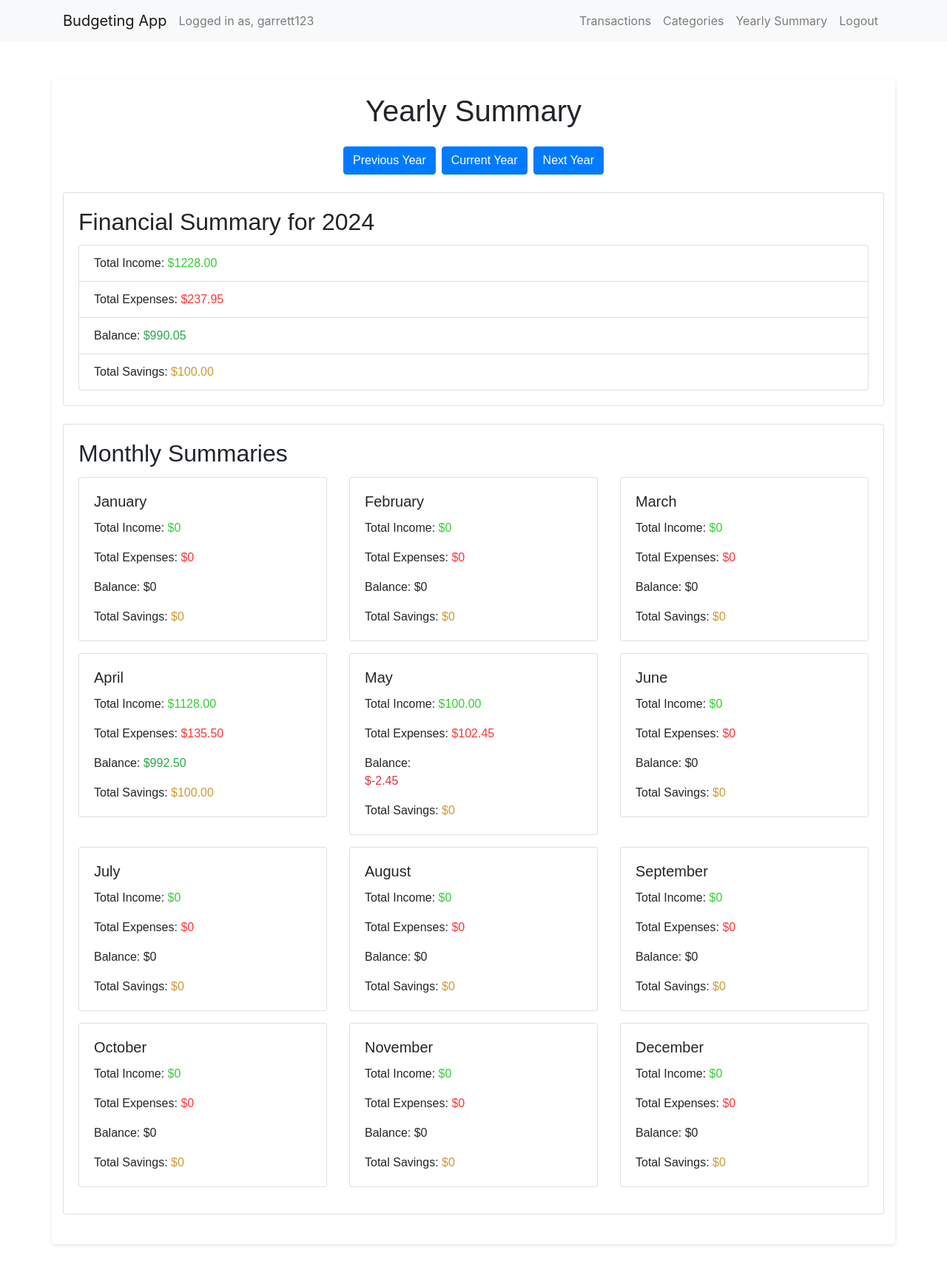
After one commit to garrett-west13/budget-app, a Django app: page /yearly_summary/2024/ in a window 1280 px wide. The commit adds this page. Shown: the whole page at 74% size. Run offline with Django 5.2, Linux system fonts and the light colour scheme; a user stored in the database is signed in; data comes from the database, SQL or seed files in the repository; both versions use the stored data as it was after the commit; some libraries are stand-ins or nearby versions.

Commit message:
Add category page and yearly summary page

```diff
--- a/budget/static/styles.css
+++ b/budget/static/styles.css
@@ -316,3 +332,15 @@ table td.current-day:hover {
 .card-title {
     margin-bottom: 0;
 }
+
+.expenses {
+    color: #ff3333;
+}
+
+.income {
+    color: #33cc33;
+}
+
+.savings {
+    color: #cc9933;
+}
--- a/budget/templates/layout.html
+++ b/budget/templates/layout.html
@@ -33,7 +33,7 @@
                     <a class="nav-link" href="{% url 'category_list' %}">Categories</a>
                 </li>
                 <li class="nav-item">
-                    <a class="nav-link" href="#">Yearly Report</a>
+                    <a class="nav-link" href="{% url 'yearly_summary' default_year %}">Yearly Summary</a>
                 </li>
                 <li class="nav-item">
                     <a class="nav-link" href="{% url 'logout' %}">Logout</a>
--- /dev/null
+++ b/budget/templates/yearly_summary.html
@@ -0,0 +1,93 @@
+{% extends 'layout.html' %}
+
+{% load static %}
+
+{% block title %}Yearly Summary{% endblock %}
+
+{% block content %}
+
+<div class="container body">
+    <h1 class="text-center mb-4">Yearly Summary</h1>
+
+    <div class="d-flex justify-content-center mb-4">
+        <button id="prev-year" class="btn btn-primary">Previous Year</button>
+        <button id="current-year" class="btn btn-primary ml-2">Current Year</button>
+        <button id="next-year" class="btn btn-primary ml-2">Next Year</button>
+    </div>
+
+    {% if yearly_summary %}
+        <div class="card">
+            <div class="card-body">
+                <h2 class="card-title">Financial Summary for {{ yearly_summary.selected_year }}</h2>
+                <ul class="list-group">
+                    <li class="list-group-item">Total Income: <span class="income">${{ yearly_summary.total_income }}</span></li>
+                    <li class="list-group-item">Total Expenses: <span class="expenses">${{ yearly_summary.total_expenses }}</span></li>
+                    <li class="list-group-item">Balance: <span class="{% if yearly_summary.balance < 0 %}text-danger{% elif yearly_summary.balance > 0 %}text-success{% endif %}">${{ yearly_summary.balance }}</span></li>
+                    <li class="list-group-item">Total Savings: <span class="savings">${{ yearly_summary.total_savings }}</span></li>
+                </ul>
+            </div>
+        </div>
+
+        <div class="card mt-4">
+            <div class="card-body">
+                <h2 class="card-title">Monthly Summaries</h2>
+                <div class="row">
+                    {% for month, summary in yearly_summary.monthly_summaries.items %}
+                        <div class="col-md-4">
+                            <div class="card mb-3">
+                                <div class="card-body">
+                                    <h5 class="card-title">{{ month }}</h5>
+                                    <p class="card-text">Total Income: <span class="income">${{ summary.total_income }}</span></p>
+                                    <p class="card-text">Total Expenses: <span class="expenses">${{ summary.total_expenses }}</span></p>
+                                    <p class="card-text">Balance: <span class="{% if summary.balance < 0 %}text-danger{% elif summary.balance > 0 %}text-success{% endif %}">${{ summary.balance }}</span></p>
+                                    <p class="card-text">Total Savings: <span class="savings">${{ summary.total_savings }}</span></p>
+                                </div>
+                            </div>
+                        </div>
+                        {% if forloop.counter|divisibleby:3 and not forloop.last %}
+                            </div><div class="row">
+                        {% endif %}
+                    {% endfor %}
+                </div>
+            </div>
+        </div>
+    {% else %}
+        <div class="alert alert-info mt-4" role="alert">
+            No financial data available for the selected year.
+        </div>
+    {% endif %}
+</div>
+
+<script>
+    document.addEventListener('DOMContentLoaded', function() {
+        // Retrieve the current year from local storage
+        let currentYear = parseInt(localStorage.getItem('currentYear')) || new Date().getFullYear();
+
+        // Function to update the current year in local storage
+        function updateCurrentYear(year) {
+            localStorage.setItem('currentYear', year);
+        }
+
+        // Event listener for navigating to the previous year
+        document.getElementById('prev-year').addEventListener('click', function() {
+            currentYear -= 1;
+            updateCurrentYear(currentYear);
+            window.location.href = `/yearly_summary/${currentYear}/`;
+        });
+
+        // Event listener for navigating to the next year
+        document.getElementById('next-year').addEventListener('click', function() {
+            currentYear += 1;
+            updateCurrentYear(currentYear);
+            window.location.href = `/yearly_summary/${currentYear}/`;
+        });
+
+        // Event listener for going back to the current year
+        document.getElementById('current-year').addEventListener('click', function() {
+            currentYear = new Date().getFullYear();
+            updateCurrentYear(currentYear);
+            window.location.href = `/yearly_summary/${currentYear}/`;
+        });
+    });
+</script>
+{% endblock %}
--- a/budget/urls.py
+++ b/budget/urls.py
@@ -17,4 +17,6 @@ urlpatterns = [
     path('delete_transaction/<int:pk>/', views.delete_transaction, name='delete_transaction'),
     path('category_list/', views.category_list, name='category_list'),
     path('category_detail/<int:pk>/', views.category_detail, name='category_detail'),
+    path('delete_category/<int:pk>/', views.delete_category, name='delete_category'),
+    path('yearly_summary/<int:year>/', views.yearly_summary, name='yearly_summary'),
 ]
--- a/budget/views.py
+++ b/budget/views.py
@@ -10,7 +10,7 @@ from .calendar import Calendar
 from datetime import datetime
 from .models import Transaction, Category
 from django.http import JsonResponse, Http404, HttpResponse
-from django.db.models import Sum
+from django.db.models import Sum, Count, Q
 from datetime import timedelta
 
 
@@ -106,7 +106,7 @@ def add_transaction(request, year, month, day):
                 transaction.save()
 
                 messages.success(request, 'Recurring transaction added successfully.')
-                return redirect('add_transactions', year=year, month=month, day=day)
+                return redirect('add_transaction', year=year, month=month, day=day)
             else:
                 transaction.end_date = None
                 transaction.save()
@@ -298,10 +298,81 @@ def delete_transaction(request, pk):
 
 @login_required
 def category_list(request):
-    categories = Category.objects.filter(user=request.user).order_by('name')
+    categories = Category.objects.filter(user=request.user).annotate(transaction_count=Count('transaction')).order_by('name')
     return render(request, 'category_list.html', {'categories': categories})
 
 @login_required
 def category_detail(request, pk):
     category = get_object_or_404(Category, id=pk, user=request.user)
-    return render(request, 'category_detail.html', {'category': category})
+    transactions = Transaction.objects.filter(user=request.user, category=category)
+
+    context = {
+        'category': category,
+        'transactions': transactions
+    }
+
+    return render(request, 'category_detail.html', context)
+
+@login_required
+def delete_category(request, pk):
+
+    category = get_object_or_404(Category, id=pk, user=request.user)
+    category.delete()
+    messages.success(request, 'Category deleted successfully.')
+    return redirect('category_list')
+
+@login_required
+def yearly_summary(request, year=None):
+    if year is None:
+        year = datetime.now().year
+
+    # Retrieve the total income, total expenses, and balance for the selected year
+    transactions = Transaction.objects.filter(
+        user=request.user,
+        transaction_date__year=year
+    )
+
+    # Calculate total income and expenses
+    total_income = round(transactions.filter(is_income=True).aggregate(total=Sum('amount'))['total'] or 0, 2)
+    total_expenses = round(transactions.filter(is_income=False).aggregate(total=Sum('amount'))['total'] or 0, 2)
+
+    # Calculate balance
+    balance = round(total_income - total_expenses, 2)
+
+    # Calculate total savings
+    total_savings = round(transactions.filter(category__name='Savings', is_income=False).aggregate(total=Sum('amount'))['total'] or 0, 2)
+
+    # Calculate monthly summaries
+    monthly_summaries = {}
+    for month in range(1, 13):
+        month_name = datetime.strptime(str(month), "%m").strftime("%B")
+        month_transactions = transactions.filter(transaction_date__month=month)
+
+        # Calculate total income and expenses for the month
+        month_total_income = round(month_transactions.filter(is_income=True).aggregate(total=Sum('amount'))['total'] or 0, 2)
+        month_total_expenses = round(month_transactions.filter(is_income=False).aggregate(total=Sum('amount'))['total'] or 0, 2)
+
+        # Calculate balance for the month
+        month_balance = round(month_total_income - month_total_expenses, 2)
+
+        # Calculate monthly savings
+        month_savings = round(month_transactions.filter(category__name='Savings', is_income=False).aggregate(total=Sum('amount'))['total'] or 0, 2)
+
+        # Store monthly summary in dictionary
+        monthly_summaries[month_name] = {
+            'total_income': month_total_income,
+            'total_expenses': month_total_expenses,
+            'balance': month_balance,
+            'total_savings': month_savings,
+        }
+
+    yearly_summary_data = {
+        'total_income': total_income,
+        'total_expenses': total_expenses,
+        'balance': balance,
+        'total_savings': total_savings,
+        'monthly_summaries': monthly_summaries,
+        'selected_year': year
+    }
+
+    return render(request, 'yearly_summary.html', {'yearly_summary': yearly_summary_data})
```
Also changed, not shown: other parts of budget/static/styles.css (+27 -11 lines), budget/templates/category_detail.html (+40 -14 lines), budget/templates/category_list.html (+19 -1 lines), budget/templates/index.html (+8 -8 lines), db.sqlite3.
